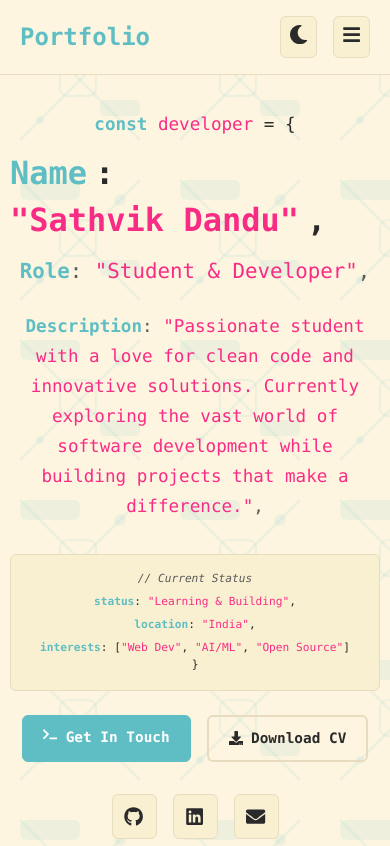
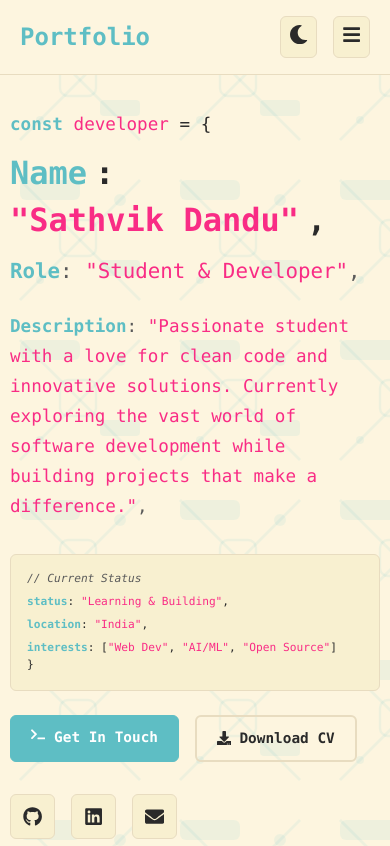
Before and after one commit to Sathvik-Dandu/Portfolio, a React (Create React App) app: page / in a window 390 px wide. Shown: the top 846 px of the page. Built offline with nearby package versions, Linux system fonts and the light colour scheme.

Commit message:
Alignment commit

```diff
--- a/src/components/About.css
+++ b/src/components/About.css
@@ -153,7 +153,7 @@
   .about-content {
     grid-template-columns: 1fr;
     gap: 2rem;
-    text-align: center;
+    text-align: left;
   }
 
   .hero-title {
@@ -165,11 +165,11 @@
   }
 
   .hero-actions {
-    justify-content: center;
+    justify-content: flex-start;
   }
 
   .social-links {
-    justify-content: center;
+    justify-content: flex-start;
   }
 
   .about-image {
--- a/src/components/Contact.css
+++ b/src/components/Contact.css
@@ -174,11 +174,11 @@
   }
 
   .contact-info {
-    text-align: center;
+    text-align: left;
   }
 
   .contact-item {
-    justify-content: center;
+    justify-content: flex-start;
   }
 
   .contact-form-container {
--- a/src/components/Navbar.js
+++ b/src/components/Navbar.js
@@ -13,7 +13,6 @@ const Navbar = () => {
     { name: 'Skills', href: '#skills' },
     { name: 'Certificates', href: '#certificates' },
     { name: 'Projects', href: '#projects' },
-
     { name: 'Experience', href: '#experience' },
     { name: 'Contact', href: '#contact' }
   ];
```
